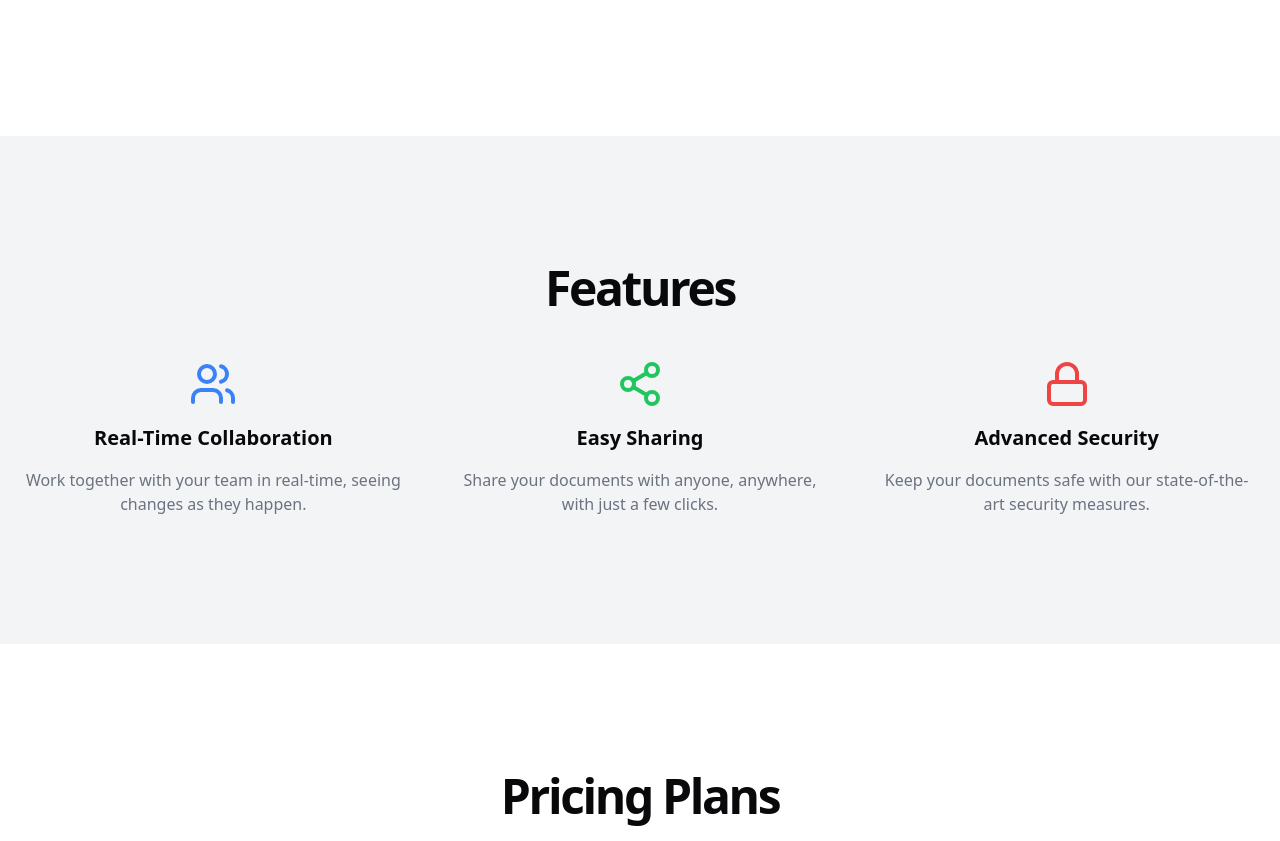
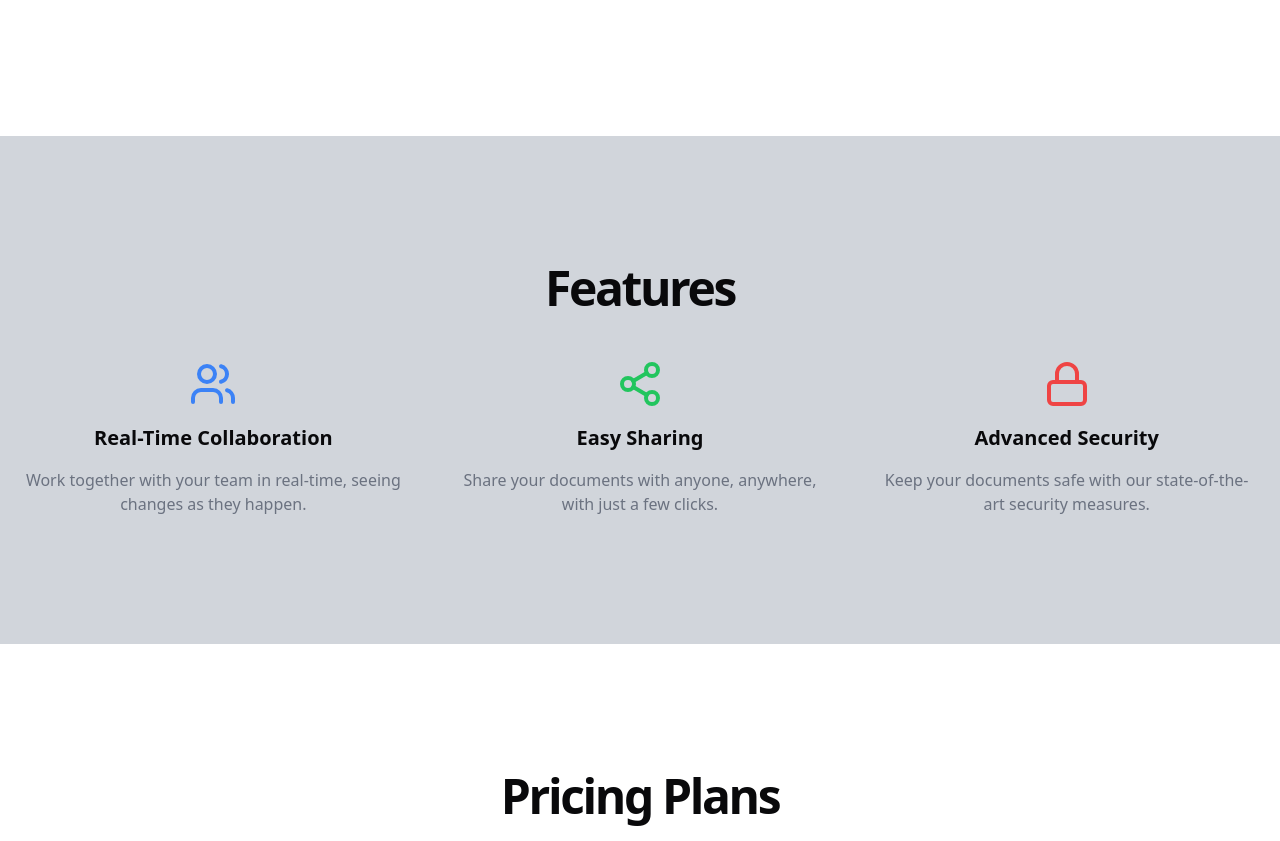
Before and after one commit to shashank1623/DocSync, a React (Vite) app in the folder frontend/: page / in a window 1280 px wide. Shown: the part 480-1321 px from the top of the page. Built offline with nearby package versions, Linux system fonts and the light colour scheme.

Commit message:
Bg Color Fixed

```diff
--- a/frontend/src/components/Features.tsx
+++ b/frontend/src/components/Features.tsx
@@ -1,7 +1,7 @@
 
 import { Users , Share2 , Lock } from "lucide-react"
 export const Features = () =>{
-    return <div id="features" className=" flex items-center justify-center w-full py-12 md:py-24 lg:py-32 bg-gray-100 dark:bg-gray-800">
+    return <div id="features" className=" flex items-center justify-center w-full py-12 md:py-24 lg:py-32 bg-gray-300 dark:bg-gray-800">
     <div className="container  px-4 md:px-6">
       <h2 className="text-3xl font-bold tracking-tighter sm:text-5xl text-center mb-12">Features</h2>
       <div className="grid gap-6 md:grid-cols-2 lg:grid-cols-3 lg:gap-12">
```
